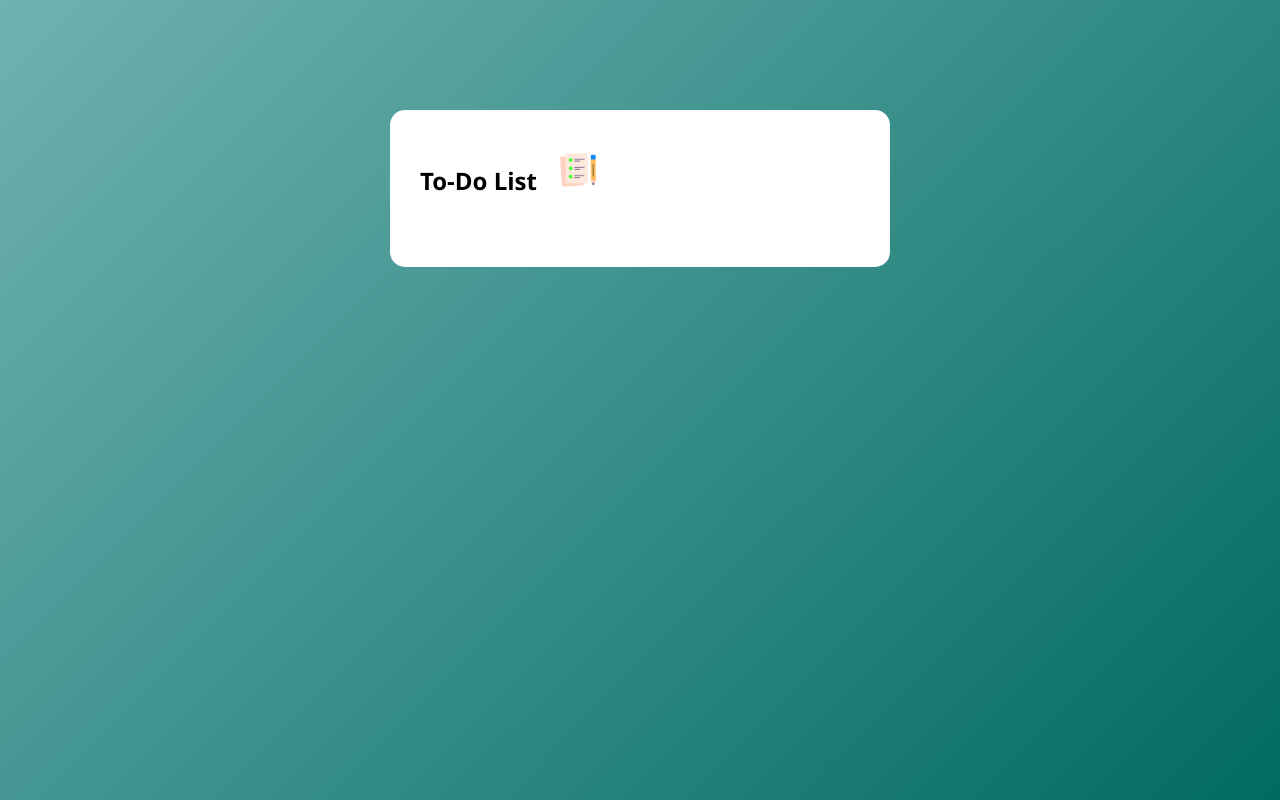
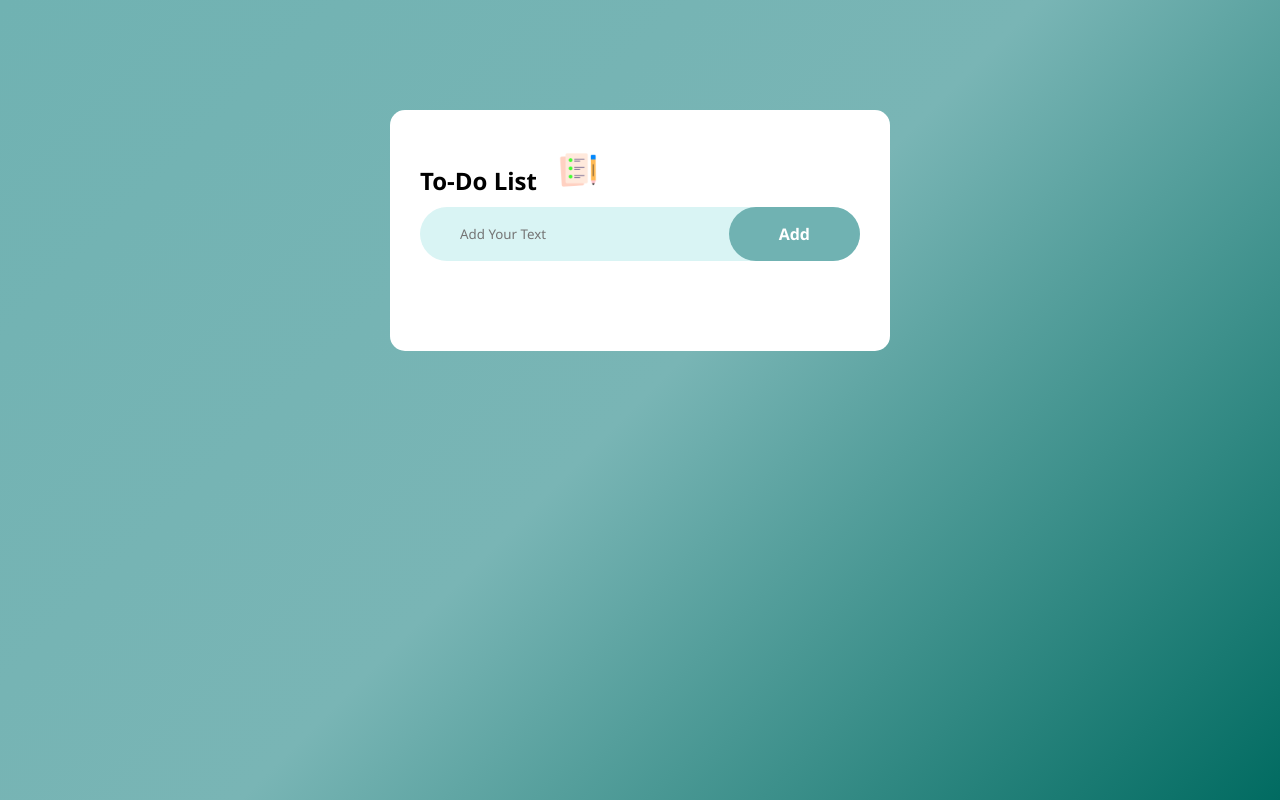
Before and after one commit to hasitha-ramesh/to-do-list-app, a plain HTML site: page index.html in a window 1280 px wide. Drawn offline with Linux system fonts and the light colour scheme.

Commit message:
update css

```diff
--- a/css/style.css
+++ b/css/style.css
@@ -4,13 +4,13 @@
   font-family: "Segoe UI", Tahoma, Geneva, Verdana, sans-serif;
   box-sizing: border-box;
 }
-.container{
+.container {
   width: 100%;
   min-height: 100vh;
-    background: linear-gradient(135deg, #70b2b2, #016b61);
+  background: linear-gradient(135deg, #70b2b2, #79b5b5, #016b61);
   padding: 10px;
 }
-.todo-app{
+.todo-app {
   width: 100%;
   max-width: 500px;
   background: #ffffff;
@@ -18,7 +18,37 @@
   padding: 40px 30px 70px;
   border-radius: 15px;
 }
-.todo-app h2 img{
+.todo-app h2 img {
   width: 40px;
   margin-left: 15px;
 }
+.row {
+  display: flex;
+  align-items: center;
+  justify-content: space-between;
+  background: #d9f4f4;
+  border-radius: 40px;
+  padding-left: 30px;
+  margin-bottom: 20px;
+  margin-top: 10px;
+}
+input {
+  flex-wrap: 1;
+  border: none;
+  outline: none;
+  background: transparent;
+  padding: 10px;
+  font-weight: 14px;
+  color: #01453e;
+}
+button {
+  border: none;
+  outline: none;
+  padding: 16px 50px;
+  background: #70b2b2;
+  border-radius: 40px;
+  cursor: pointer;
+  font-size: 16px;
+  color: #ffffff;
+  font-weight: bold;
+}
--- a/index.html
+++ b/index.html
@@ -1,16 +1,20 @@
 <!DOCTYPE html>
 <html lang="en">
-<head>
-    <meta charset="UTF-8">
-    <meta name="viewport" content="width=device-width, initial-scale=1.0">
-    <link rel="stylesheet" href="css/style.css">
+  <head>
+    <meta charset="UTF-8" />
+    <meta name="viewport" content="width=device-width, initial-scale=1.0" />
+    <link rel="stylesheet" href="css/style.css" />
     <title>To-Do-List_App</title>
-</head>
-<body>
+  </head>
+  <body>
     <div class="container">
-        <div class="todo-app">
-            <h2>To-Do List <img src="images/icon.png" alt=""> </h2>
+      <div class="todo-app">
+        <h2>To-Do List <img src="images/icon.png" alt="" /></h2>
+        <div class="row">
+          <input type="text" placeholder="Add Your Text"/>
+          <button>Add</button>
         </div>
+      </div>
     </div>
-</body>
+  </body>
 </html>
```
Lines whose indentation alone changed are shown as unchanged.
